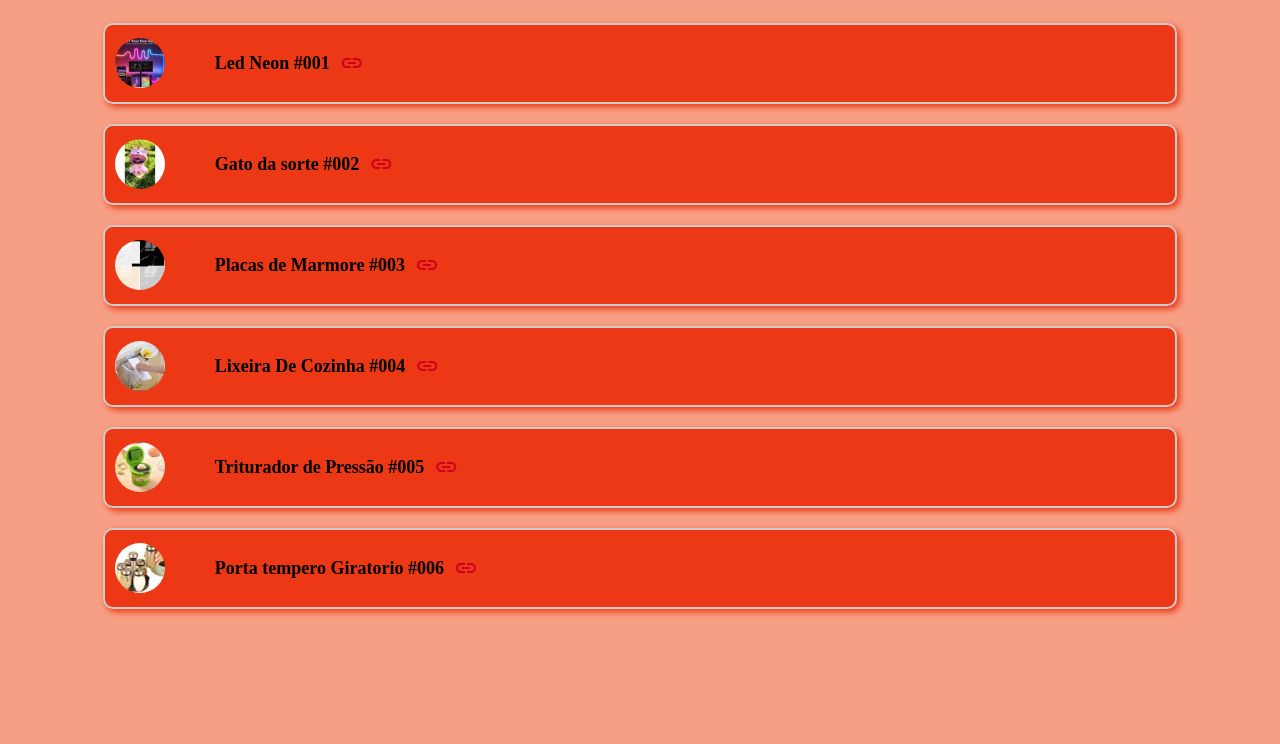
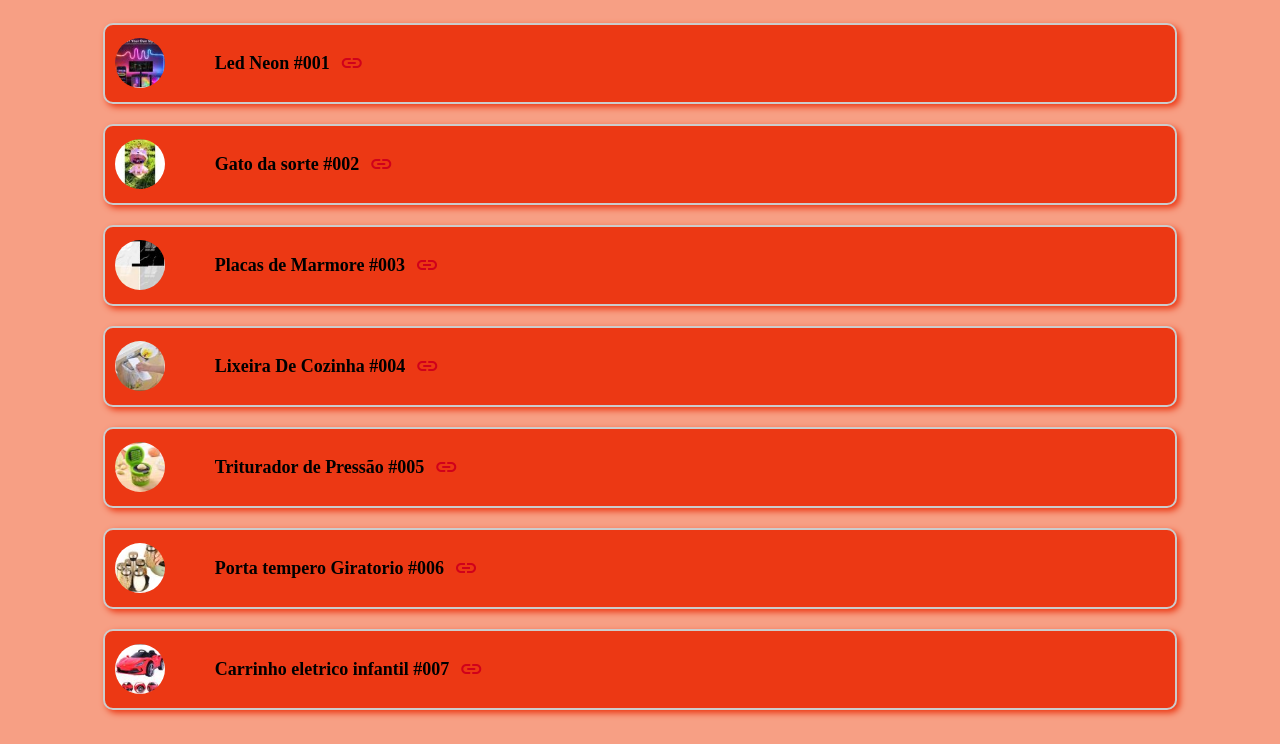
Before and after one commit to EzequiasCodeMaster/link-de-vendas, a plain HTML site: page index.html in a window 1280 px wide. Shown: the part 115-859 px from the top of the page. Before the commit the page ends 800 px from the top, so only its background shows below. Drawn offline with nearby package versions, Linux system fonts and the light colour scheme.

Commit message:
carro eletrico infantil

```diff
--- a/index.html
+++ b/index.html
@@ -94,6 +94,18 @@
       </a>
     </li>
 
+    <li>
+      <a href="https://s.shopee.com.br/8fAM5lSAzm">
+
+        <img src="imagens/carrinho-eletrico-infantil.jpg" alt="Produto #00">
+
+        <span class="produto-nome"><p>Carrinho eletrico infantil #007</p></span>
+        <span class="material-symbols-outlined" id="iconelink">
+            link
+          </span>
+        </a>
+      </li>
+
 
     <!--
     <li>
```
Also changed, not shown: imagens/carrinho-eletrico-infantil.jpg (added).
